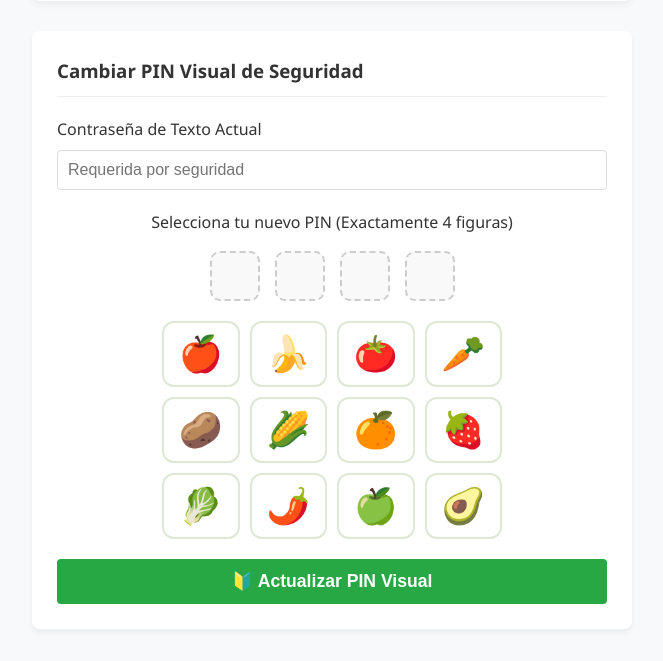
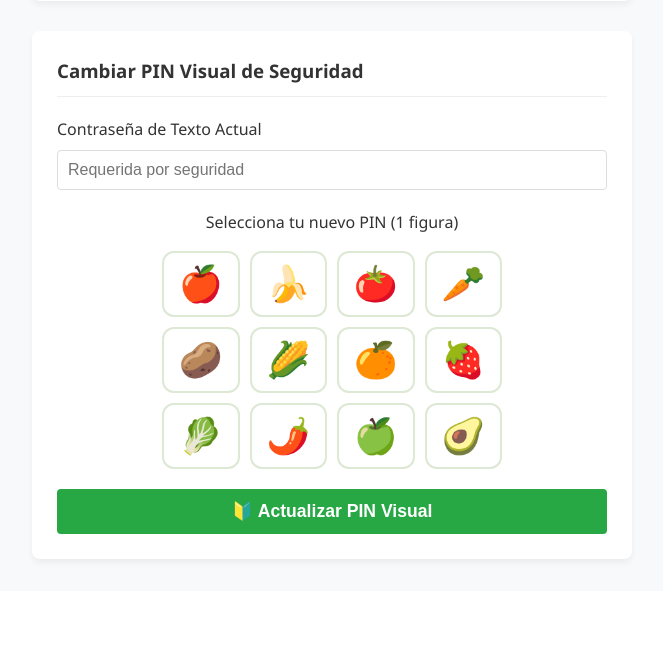
Before and after one commit to ElSantiago31/Proyecto_Grado_Campo_Directo, a Django app: template templates/dashboard.html in a window 1280 px wide, after a click that opens the changed part. Shown: the part 1268-1929 px from the top of the page, without its empty margins (433-1096 px from the left). After the commit the page ends 1831 px from the top, so only its background shows below. Run offline with Django 5.2, Linux system fonts and the light colour scheme; the template is opened without the code that fills it: most values are stand-ins (such as "Sample title", 1, 10 or a date in 2020); grey boxes marked "Sample" are stand-in pictures.

Commit message:
Fix: Revertir lógica del PIN visual a 1 sola figura

```diff
--- a/static/js/dashboard.js
+++ b/static/js/dashboard.js
@@ -2548,72 +2548,42 @@ document.getElementById('changePasswordForm')?.addEventListener('submit', async
 // ==========================================
 // Lógica para el Cambio de PIN Visual
 // ==========================================
-let selectedEmojisForPin = [];
-const maxEmojisForPin = 4;
+let selectedPinEmoji = null;
 const dashEmojiBtns = document.querySelectorAll('.dash-btn-emoji');
-const dashPinSlots = document.querySelectorAll('.pin-slot');
-const clearPinBtn = document.getElementById('clearPinBtn');
 const changePinForm = document.getElementById('changePinForm');
 
-function updateDashPinDisplay() {
-    dashPinSlots.forEach((slot, index) => {
-        if (index < selectedEmojisForPin.length) {
-            slot.textContent = selectedEmojisForPin[index];
-            slot.style.borderStyle = 'solid';
-            slot.style.borderColor = '#4a7c29';
-            slot.style.background = '#e8f3e1';
-        } else {
-            slot.textContent = '';
-            slot.style.borderStyle = 'dashed';
-            slot.style.borderColor = '#ccc';
-            slot.style.background = '#f9f9f9';
-        }
-    });
-
-    if (selectedEmojisForPin.length > 0) {
-        if (clearPinBtn) clearPinBtn.style.display = 'inline-block';
-    } else {
-        if (clearPinBtn) clearPinBtn.style.display = 'none';
-    }
-}
-
 dashEmojiBtns.forEach(btn => {
-    btn.addEventListener('click', () => {
-        if (selectedEmojisForPin.length < maxEmojisForPin) {
-            selectedEmojisForPin.push(btn.dataset.value);
-            updateDashPinDisplay();
-        } else {
-            if (typeof showNotification === 'function') {
-                showNotification('Ya has seleccionado el máximo de 4 figuras', 'warning');
-            } else {
-                alert('Ya has seleccionado el máximo de 4 figuras');
-            }
-        }
+    btn.addEventListener('click', function() {
+        // Remover clase activa de todos
+        dashEmojiBtns.forEach(b => {
+            b.style.background = 'white';
+            b.style.borderColor = '#dde8d5';
+            b.style.transform = 'scale(1)';
+        });
+
+        // Añadir al clickeado
+        this.style.background = '#e8f5e2';
+        this.style.borderColor = '#5a9e2f';
+        this.style.transform = 'scale(1.05)';
+
+        selectedPinEmoji = this.dataset.value;
     });
 });
-
-if (clearPinBtn) {
-    clearPinBtn.addEventListener('click', () => {
-        selectedEmojisForPin = [];
-        updateDashPinDisplay();
-    });
-}
 
 if (changePinForm) {
     changePinForm.addEventListener('submit', async function (e) {
         e.preventDefault();
 
-        if (selectedEmojisForPin.length !== maxEmojisForPin) {
+        if (!selectedPinEmoji) {
             if (typeof showNotification === 'function') {
-                showNotification('Debes seleccionar exactamente 4 figuras para tu PIN', 'error');
+                showNotification('Debes seleccionar 1 figura para tu nuevo PIN', 'error');
             } else {
-                alert('Debes seleccionar exactamente 4 figuras para tu PIN');
+                alert('Debes seleccionar 1 figura para tu nuevo PIN');
             }
             return;
         }
 
         const currentPassword = document.getElementById('currentPasswordForPin').value;
-        const newPin = selectedEmojisForPin.join(',');
 
         const btn = document.getElementById('changePinBtn');
         const originalText = btn.innerHTML;
@@ -2623,7 +2593,7 @@ if (changePinForm) {
         try {
             await authApi.changePin({
                 current_password: currentPassword,
-                new_pin: newPin
+                new_pin: selectedPinEmoji
             });
 
             if (typeof showNotification === 'function') {
@@ -2633,8 +2603,12 @@ if (changePinForm) {
             }
 
             this.reset();
-            selectedEmojisForPin = [];
-            updateDashPinDisplay();
+            selectedPinEmoji = null;
+            dashEmojiBtns.forEach(b => {
+                b.style.background = 'white';
+                b.style.borderColor = '#dde8d5';
+                b.style.transform = 'scale(1)';
+            });
 
         } catch (error) {
             let msg = 'Error al cambiar el PIN';
--- a/templates/dashboard.html
+++ b/templates/dashboard.html
@@ -479,17 +479,7 @@
                         </div>
 
                         <div class="form-group" style="margin-bottom: 20px; text-align: center;">
-                            <label style="display: block; margin-bottom: 15px; font-weight: 500;">Selecciona tu nuevo PIN (Exactamente 4 figuras)</label>
-
-                            <!-- Display de Emojis Seleccionados -->
-                            <div id="pinDisplayContainer" style="display: flex; justify-content: center; gap: 15px; margin-bottom: 20px; min-height: 50px;">
-                                <div class="pin-slot" style="width: 50px; height: 50px; border: 2px dashed #ccc; border-radius: 10px; display: flex; align-items: center; justify-content: center; font-size: 1.8rem; background: #f9f9f9;"></div>
-                                <div class="pin-slot" style="width: 50px; height: 50px; border: 2px dashed #ccc; border-radius: 10px; display: flex; align-items: center; justify-content: center; font-size: 1.8rem; background: #f9f9f9;"></div>
-                                <div class="pin-slot" style="width: 50px; height: 50px; border: 2px dashed #ccc; border-radius: 10px; display: flex; align-items: center; justify-content: center; font-size: 1.8rem; background: #f9f9f9;"></div>
-                                <div class="pin-slot" style="width: 50px; height: 50px; border: 2px dashed #ccc; border-radius: 10px; display: flex; align-items: center; justify-content: center; font-size: 1.8rem; background: #f9f9f9;"></div>
-                            </div>
-
-                            <button type="button" id="clearPinBtn" style="margin-bottom: 20px; padding: 5px 15px; background: #f8d7da; color: #721c24; border: 1px solid #f5c6cb; border-radius: 4px; cursor: pointer; display: none;">Borrar selección</button>
+                            <label style="display: block; margin-bottom: 15px; font-weight: 500;">Selecciona tu nuevo PIN (1 figura)</label>
 
                             <div class="emoji-grid" id="dashboardEmojiGrid" style="display: grid; grid-template-columns: repeat(4, 1fr); gap: 10px; max-width: 340px; margin: 0 auto;">
                                 <button type="button" class="dash-btn-emoji" data-value="🍎" style="font-size: 2.2rem; padding: 10px; background: white; border: 2px solid #dde8d5; border-radius: 12px; cursor: pointer; transition: all 0.2s;">🍎</button>
--- a/users/serializers.py
+++ b/users/serializers.py
@@ -367,9 +367,9 @@ class ChangePinSerializer(serializers.Serializer):
         return value
 
     def validate_new_pin(self, value):
-        emojis = value.split(',')
-        if len(emojis) != 4:
-            raise serializers.ValidationError("El PIN Visual debe contener exactamente 4 figuras")
+        # Permitimos 1 figura
+        if not value:
+            raise serializers.ValidationError("Debes seleccionar una figura para el PIN")
         return value
 
 
```
